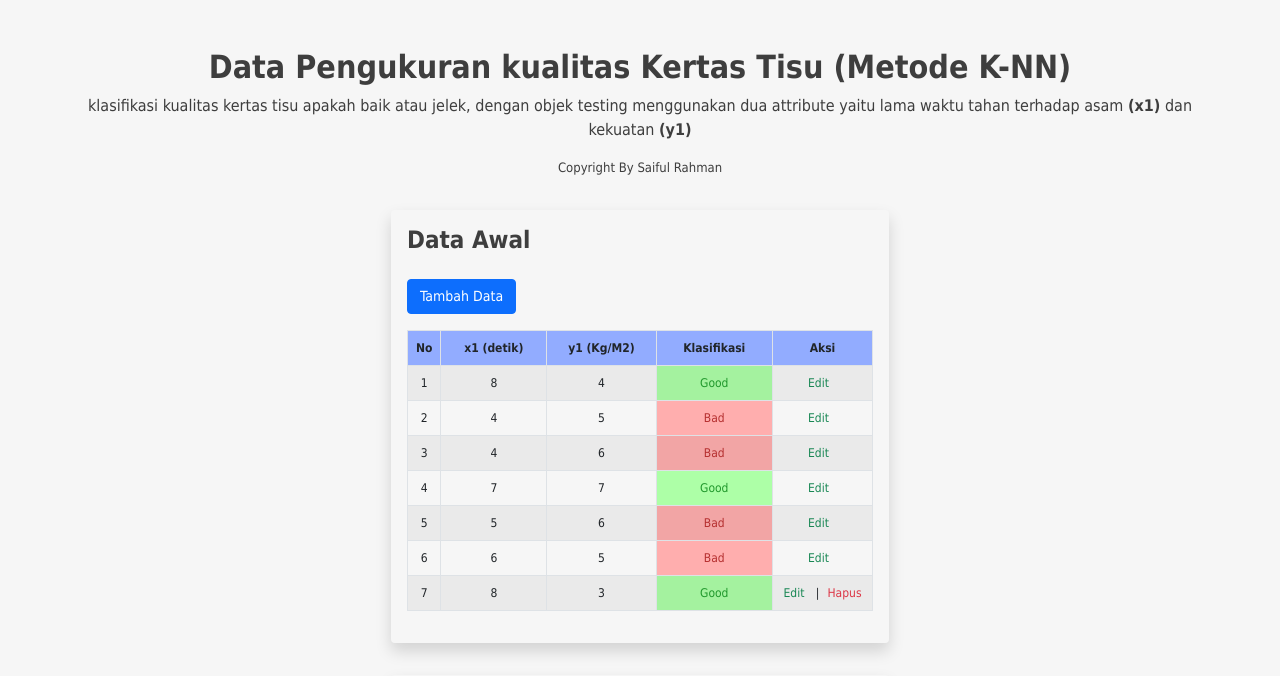
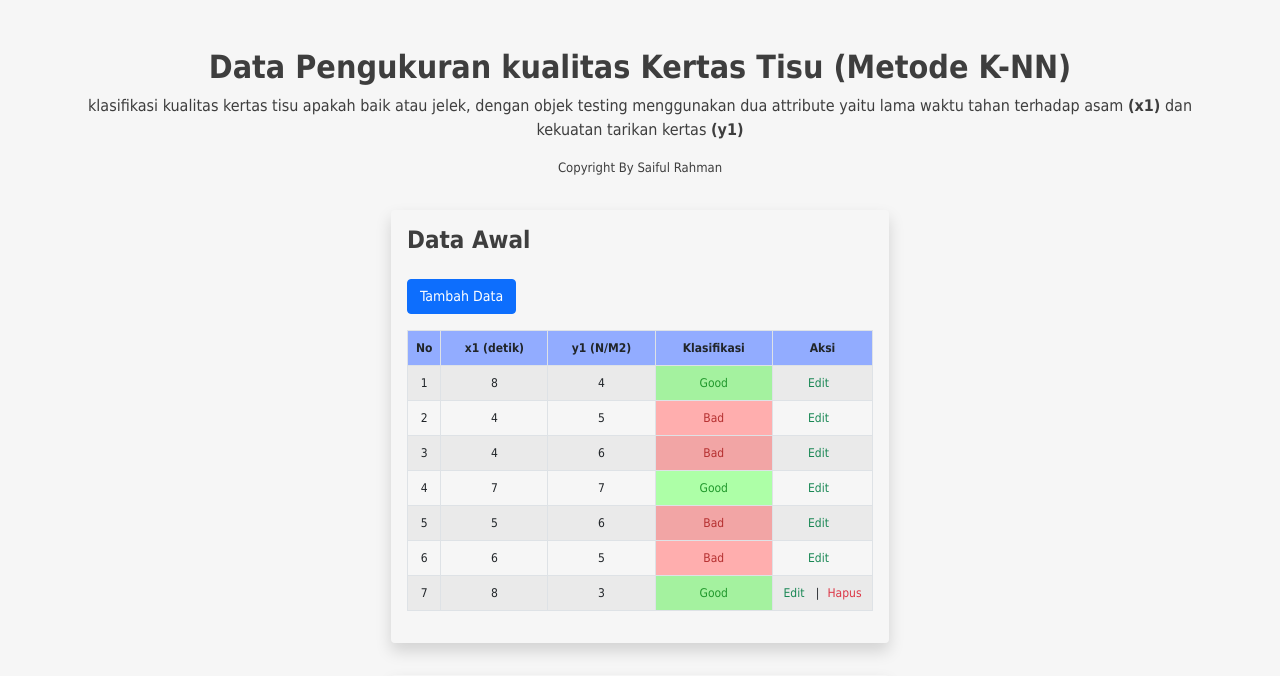
Before and after one commit to SaifulRahmanCoding/uts_dm_k-nn, a PHP site: page /index.php in a window 1280 px wide. Shown: the top 676 px of the page. Run offline with PHP 8.4, Linux system fonts and the light colour scheme; data comes from the database, SQL or seed files in the repository; data that the repository does not hold is empty.

Commit message:
ubah label

```diff
--- a/index.php
+++ b/index.php
@@ -11,7 +11,7 @@
 	<div id="wrapper">
 		<div class="container">
 			<h2 class="text-center mt-5 fw-bolder">Data Pengukuran kualitas Kertas Tisu (Metode K-NN)</h2>
-			<p class="text-center">klasifikasi kualitas kertas tisu apakah baik atau jelek, dengan objek testing menggunakan dua attribute yaitu lama waktu tahan terhadap asam <b>(x1)</b> dan kekuatan <b>(y1)</b></p>
+			<p class="text-center">klasifikasi kualitas kertas tisu apakah baik atau jelek, dengan objek testing menggunakan dua attribute yaitu lama waktu tahan terhadap asam <b>(x1)</b> dan kekuatan tarikan kertas <b>(y1)</b></p>
 			<p class="text-center" style="font-size: 13px;">Copyright By Saiful Rahman</p>
 			<div class="row d-flex justify-content-center">
 			<!-- kiri -->
@@ -25,7 +25,7 @@
 							<tr>
 								<th scope="col">No</th>
 								<th scope="col" class="col-4 asam">x1 (detik)</th>
-								<th scope="col" class="col-4">y1 (Kg/M2)</th>
+								<th scope="col" class="col-4">y1 (N/M2)</th>
 								<th scope="col" class="col-4">Klasifikasi</th>
 								<th scope="col" style="min-width: 100px !important;">Aksi</th>
 							</tr>
@@ -85,7 +85,7 @@
 								<thead>
 									<tr>
 										<th scope="col">x1 (detik)</th>
-										<th scope="col">y1 (Kg/M2)</th>
+										<th scope="col">y1 (N/M2)</th>
 										<th scope="col">Nilai Jarak</th>
 									</tr>
 								</thead>
@@ -123,7 +123,7 @@
 								<thead>
 									<tr>
 										<th scope="col">x1 (detik)</th>
-										<th scope="col">y1 (Kg/M2)</th>
+										<th scope="col">y1 (N/M2)</th>
 										<th scope="col">Nilai Jarak</th>
 										<th scope="col" class="col-4">Klasifikasi</th>
 									</tr>
@@ -170,7 +170,7 @@
 								<thead>
 									<tr>
 										<th scope="col">x2 (detik)</th>
-										<th scope="col">y2 (Kg/M2)</th>
+										<th scope="col">y2 (N/M2)</th>
 										<th scope="col" class="col-4">Klasifikasi</th>
 									</tr>
 								</thead>
```
